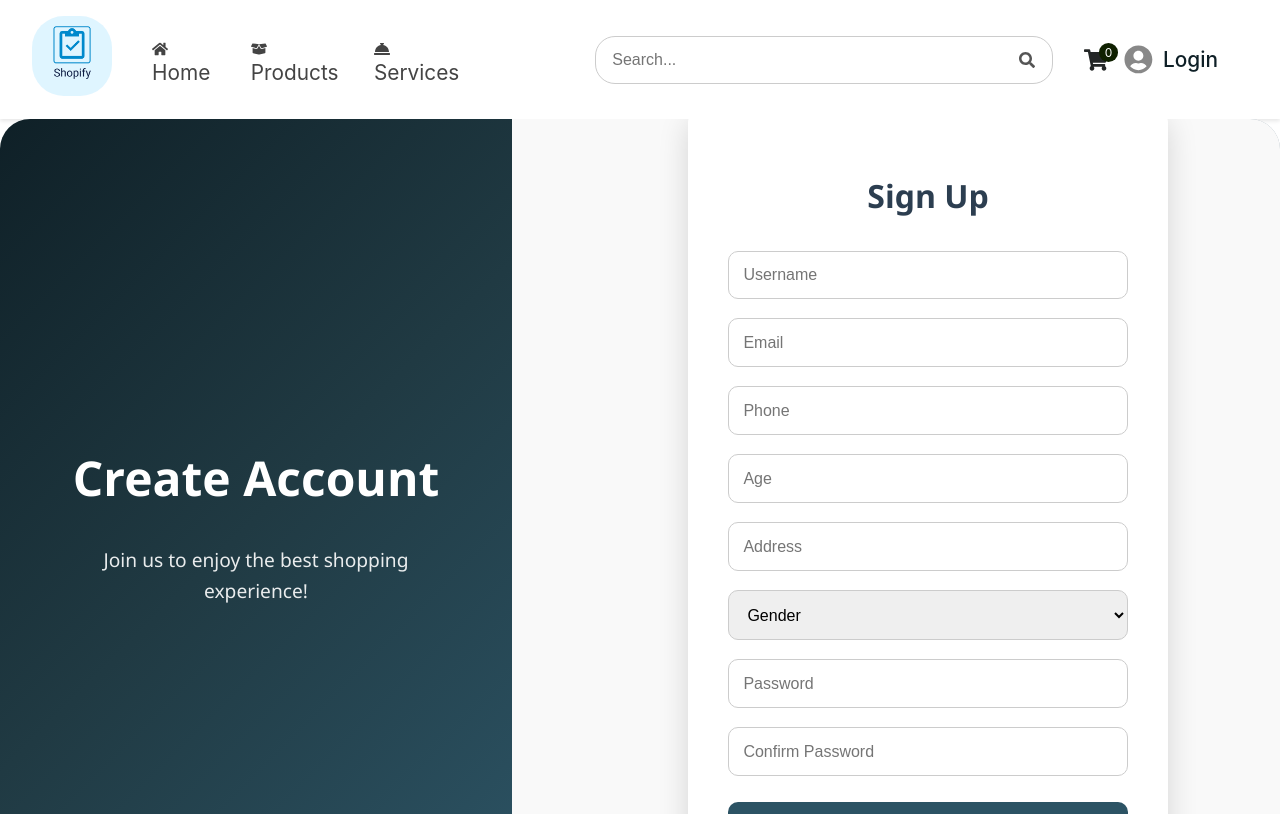
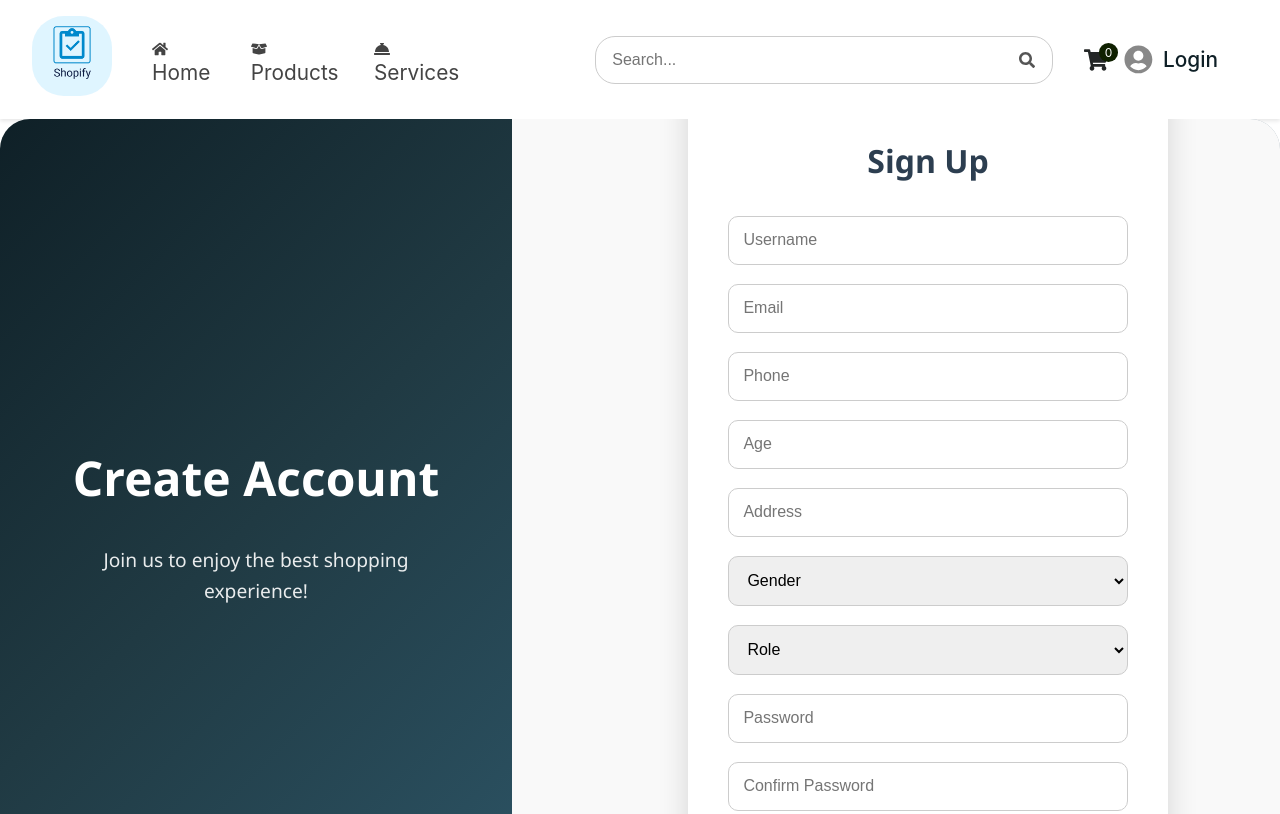
Before and after one commit to mugishab2020/npm-packages-contribution, a React (Create React App) app in the folder React_project/ecommerce/shopify/: page /signup in a window 1280 px wide. Shown: the top 814 px of the page. Built offline with nearby package versions, Linux system fonts and the light colour scheme.

Commit message:
another small change

```diff
--- a/React_project/ecommerce/shopify/src/pages/Signup.jsx
+++ b/React_project/ecommerce/shopify/src/pages/Signup.jsx
@@ -14,6 +14,7 @@
         age: '',
         address: '',
         gender: '',
+        role: ''
     });
 
     const [error, setError] = useState('');
@@ -100,6 +101,17 @@
                         <option value="female">Female</option>
                         <option value="other">Other</option>
                     </select>
+                    <select
+                        value={form.role}
+                        onChange={handleChange}
+                        name='role'
+                        required
+                        style={{ padding: '0.9rem', margin: '0.6rem 0', borderRadius: '10px', border: '1px solid #ccc', fontSize: '1rem' }}
+                    >
+                        <option value="" disabled>Role</option>
+                        <option value="user">User</option>
+                        <option value="admin">Admin</option>
+                    </select>
 
                     <input
                         type="password"
```
